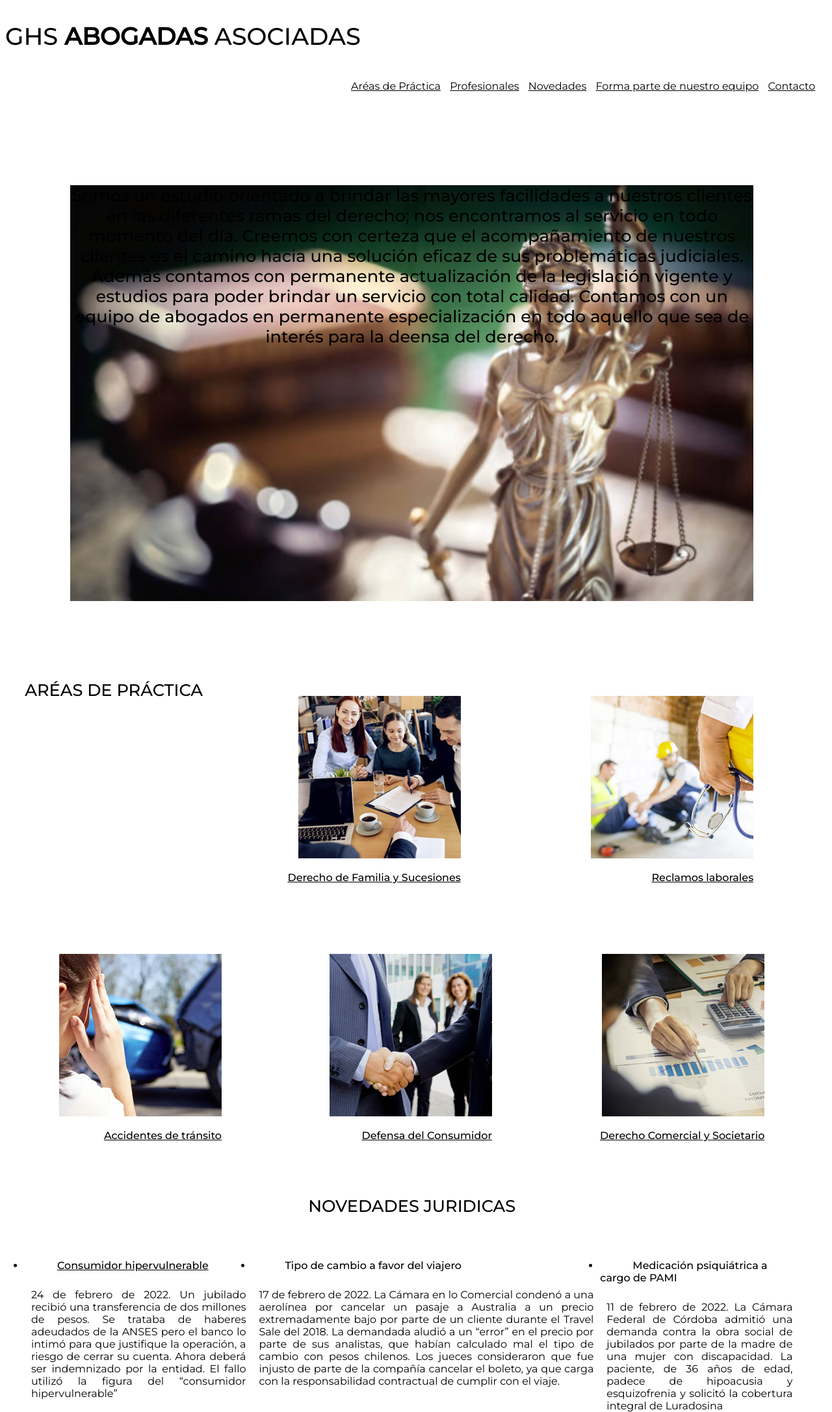
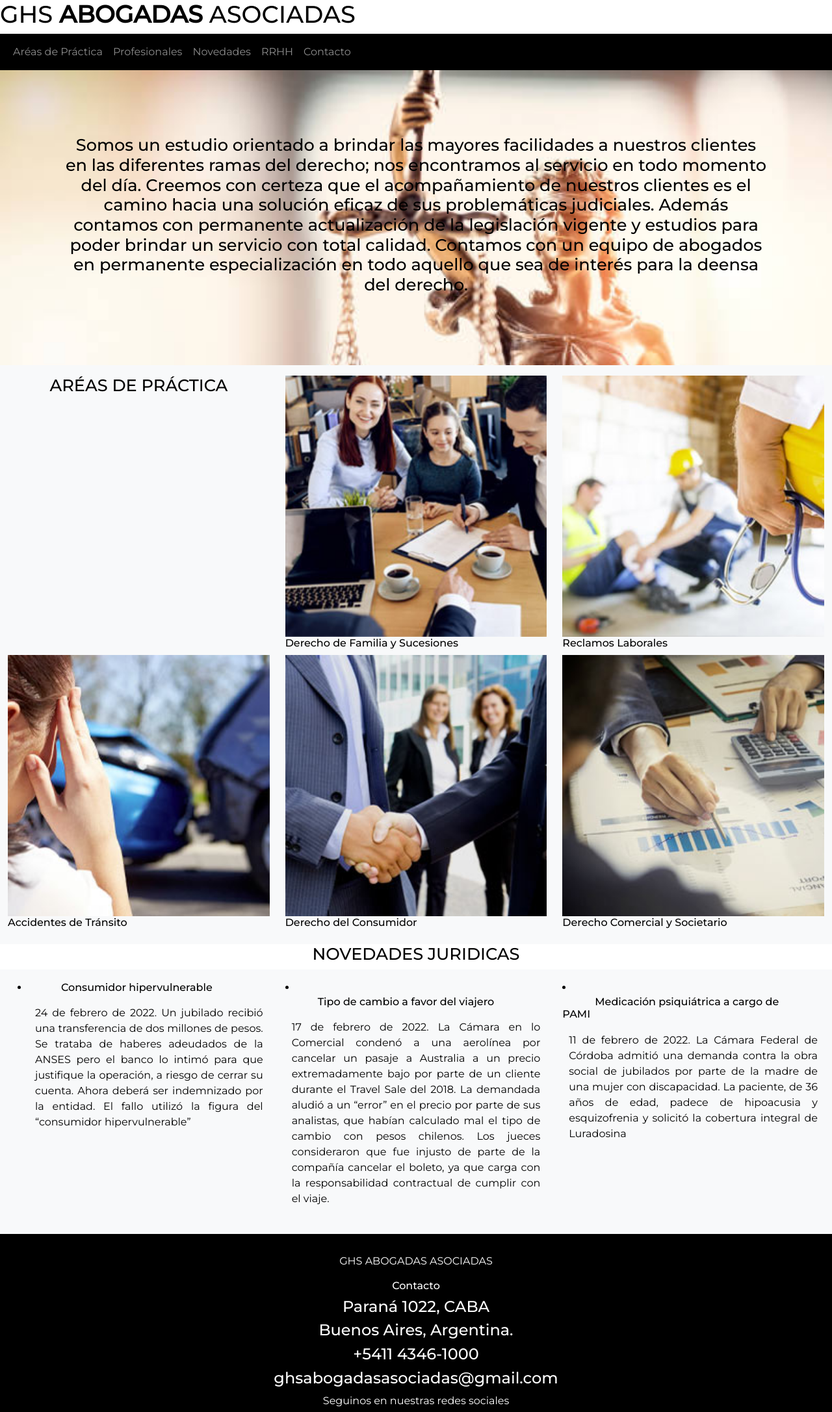
Before and after one commit to GimeSosa/estudiojuridicoSosa, a plain HTML site: page index.html in a window 1280 px wide. Shown: the top 2173 px of the page at 65% size. Drawn offline with nearby package versions, Linux system fonts and the light colour scheme.

Commit message:
aplico bootstrap

```diff
--- a/css/estilos.css
+++ b/css/estilos.css
@@ -15,27 +15,9 @@ body	{
 
 }
 
-nav ul {
-	display: inline-block;
-
-	}
-
-nav ul li{
-
-	list-style: none;
-	display: inline-block;
-	margin: 5px;
-
-
-}
-
 a{
 	color: black;
 	text-decoration: none;
-}
-
-a: hover{
-	text-decoration: overline;
 }
 
 
@@ -46,11 +28,6 @@ h1{
 }
 
 
-nav {
-
-	text-align:right;
-
-}
 
 h2{
 	font-weight: 500;
@@ -72,28 +49,20 @@ p{
 
 }
 
-section figure {
-	display: inline-block;
-	list-style: none;
-padding: 30px;
-}
-
 
 
 footer{
 	background-color: black;
 	color: white;
-	/*padding-left: 200px;
-	padding-right: 200px;*/
 	padding: 30px;
 }
 
 
 main{
-/*	background-image: url(../imagenes/mujer.jpg);
+background-image: url(../imagenes/mujer.jpg);
 	background-attachment: fixed;
 	background-repeat: no-repeat;
-	background-size: cover;*/
+	background-size: cover;
 	padding: 100px;
 	margin: auto;
 
@@ -104,14 +73,6 @@ main{
 
 footer img{
 	width: 50px;
-
-}
-
-section ul li, a{
-		text-decoration: underline;
-		display: inline-block;
-		text-align: right;
-
 
 }
 
@@ -130,8 +91,6 @@ padding: 50px;
 
 }
 
-
-/*estilo de areas de practica, familia y sucesiones, imagen de profesionales y form de contacto*/
 
 
 #areadefamilia{
@@ -158,166 +117,14 @@ iframe{
 	width:  180px;
 }
 
-/*Aplico grid*/
-
-.mainDiv {
-	width:99%;
-	display: grid;
-	grid-template-columns: 1fr;
-	grid-auto-rows: auto;
-	grid-template-areas: "header"
-	"nav"
-	"main" "section-de-practica" "section-profesionales""aside""footer" ;
-	display: flex;
-	flex-direction: column;
-
-
-}
-
-#header{
-	grid-area: header;
-}
-
-#nav{
-	grid-area: nav;
-}
-
-#main{
-	grid-area: main;
-}
-
-
-
-#section-de-practica{
-	grid-area: section-de-practica;
-}
-
-
-
-#aside{
-	grid-area: aside;
-}
-
-
-#footer{
-	grid-area: footer;
-}
-
-
-
-#section-de-practica {
-	display: flex;
-	flex-wrap: wrap;
-	flex-direction: row;
-	justify-content: space-around;
-
-}
-
-
-
-
-#aside ul {
-	display: flex;
-	flex-wrap: nowrap;
-	justify-content: center;
-	padding: 30px;
-	margin: auto;
-}
-
-
-/*.sectionProfesionales ul {
-	display: flex;
-	flex-direction: row;
-	justify-content: center;
-}
-  */
-
-/*.sectionProfesionales ul li a h3{
-	padding: 50px;
-
-}*/
-
-/*aplico grid en el htmml de "profesionales"*/
-
-.mainDivProfesionales{
-	width: 99%;
-	display: grid;
-	grid-template-columns: 1fr;
-	grid-template-rows: auto;
-	grid-template-areas: "header" "nav" "sectionDescripcionProf" "footer";
-	display: flex;
-	flex-direction: column;
-
-
- }
-
-
-
- #header{
- 	grid-area: header;
- }
-
- #nav{
- 	grid-area: nav;
- }
-
-#section{
-	grid-area: sectionDescripcionProf;
-}
-
-#footer{
-	grid-area: footer;
-}
-
-
-.abogadas{
-	display: flex;
-	flex-direction: row;
-	justify-content: space-evenly;
-}
-
-/* media queries*/
-
-/*vista mobile del index*/
-
-@media only screen and (max-width: 600px) {
-	.mainDiv{
-
-		display: grid;
-		grid-template-columns: 1fr;
-		grid-auto-rows: auto;
-		grid-template-areas: "header" "nav" "section-de-practica" "section-profesionales" "footer";
-
-
-	}
-
-	aside, main {
-		display: none;
-	}
-
-
-	#nav {
-		display: flex;
-	flex-direction: row;
-	justify-content: flex-end;
-	}
-
-	/* #sectionProfesionales  li {
-
-
-	 	text-align: center;
-	 	list-style-type: none;
-
-
-	}*/
 
 	footer{
 		text-align: center;
 	}
 
-/*vista mobile del html"profesionales" */
+/*/*vista mobile del html"profesionales" */
 
-.mainDivProfesionales{
+/*.mainDivProfesionales{
 
 		display: grid;
 		grid-template-columns: 1fr;
@@ -328,14 +135,14 @@ iframe{
 
 	}
 
-#nav {
+ .nav {
 		display: flex;
 	flex-direction: row;
 	justify-content: flex-end;
 	}
 
 
-	.abogadas{
+	/*.abogadas{
 	display: flex;
 		flex-direction: column;
 		text-align: justify;
@@ -346,11 +153,11 @@ iframe{
  	text-align: left;
  }
 
-}
+}*
 
 /*vista desktop del html "index"  y "profesionales" */
 
-@media only screen and (min-width: 1024px) {
+/*@media only screen and (min-width: 1024px) {
 	.mainDiv{
 	width:99%;
 	display: grid;
@@ -363,8 +170,8 @@ iframe{
 	flex-direction: column;
 
 	}
-
-/* #sectionProfesionales ul {
+*/
+ /*#sectionProfesionales ul {
 
 		display: flex;
 	flex-direction: column;
@@ -377,12 +184,12 @@ iframe{
 footer{
 	text-align: center;
 }
-}
 
 
-/* animation header */
 
-	#mainfondo{
+//** animation header */
+
+	/*#mainfondo{
 	height: 80vh;
 	background-image: url(../img/balanza.jpg);
 	animation-name: animateSection;
@@ -403,3 +210,20 @@ footer{
 	75%{background-image: url(../imgparaanimacion/mujer.png)}
 	100%{background-image: url(../imgparaanimacion/estatua.jpg);}
 }
+/**/
+
+
+
+.bg-black{
+	background-color: black;
+
+}
+
+#nav{
+	background-color: black;
+
+}
+
+a:link {text-decoration: none }
+a:visited {color: black; text-decoration: none }
+a:hover { color: black;  text-decoration: none }
--- a/index.html
+++ b/index.html
@@ -4,6 +4,10 @@
 <head>
 	<meta charset="UTF-8">
 	<meta name="viewport" content="width=device-width, initial-scale=1.0">
+
+	<!-- Bootstrap CSS -->
+    <link href="https://cdn.jsdelivr.net/npm/bootstrap@5.1.3/dist/css/bootstrap.min.css" rel="stylesheet" integrity="sha384-1BmE4kWBq78iYhFldvKuhfTAU6auU8tT94WrHftjDbrCEXSU1oBoqyl2QvZ6jIW3" crossorigin="anonymous">
+
 	<link rel="stylesheet" href="css/estilos.css">
 	<title>Estudio Juridico GHS Abogadas</title>
 </head>
@@ -14,87 +18,113 @@
 				<h1>GHS <strong>ABOGADAS </strong> ASOCIADAS</h1></header>
 
 		<nav id="nav" >
-			<ul>
 
-				<li><a href="#areasdepractica" >Aréas de Práctica</li></a>
-				<li><a href="htmls/profesionales.html" >Profesionales</li></a>
-				<li> <a href="#novedades" >Novedades</li></a>
-				<li><a href="#equipo" >Forma parte de nuestro equipo</li></a>
-				<li><a href="htmls/contacto.html">Contacto</li></a>
+		<!-- 	inicia nav -->
+			<nav class="navbar navbar-expand-lg navbar-dark bg-black ">
+  			<div class="container-fluid">
 
-			</ul>
-
+ 		   <button class="navbar-toggler" type="button" data-bs-toggle="collapse" data-bs-target="#navbarNavAltMarkup" aria-controls="navbarNavAltMarkup" aria-expanded="false" aria-label="Toggle navigation">
+ 		     <span class="navbar-toggler-icon"></span>
+ 			   </button>
+    		<div class="collapse navbar-collapse" id="navbarNavAltMarkup">
+   		   <div class="navbar-nav">
+        <a class="nav-link" href="#areasdepractica">Aréas de Práctica</a>
+        <a class="nav-link" href="htmls/profesionales.html">Profesionales</a>
+        <a class="nav-link" href="#novedades">Novedades</a>
+         <a class="nav-link" href="#equipo">RRHH</a>
+        <a class="nav-link" href="htmls/contacto.html">Contacto</a>
+      </div>
+    </div>
+  </div>
+</nav>
+		<!-- termina nav  -->
 		</nav>
 
 
 		<main id="main">
 			<section id= "mainfondo">
+			<div class="d-none d-sm-none d-md-block">
 			<h2>Somos un estudio orientado a brindar las mayores facilidades a nuestros clientes en las diferentes ramas del derecho; nos encontramos al servicio en todo momento del día.
 
 			Creemos con certeza que el acompañamiento de nuestros clientes es el camino hacia una solución eficaz  de sus problemáticas judiciales. Además contamos con permanente actualización de la legislación vigente y estudios para poder brindar un servicio con total calidad.
 
-			Contamos con un equipo de abogados en permanente especialización en todo aquello que sea de interés para la deensa del derecho.</h2>
+			Contamos con un equipo de abogados en permanente especialización en todo aquello que sea de interés para la deensa del derecho.</h2></div>
  		</main>
- 				</section>
 
 		<section id="section-de-practica">
 
-			<h2 id="areasdepractica">ARÉAS DE PRÁCTICA</h2>
 
-				<figure><a href="htmls/areasdepractica/familia.html"><img src="imagenes/familia.jpg" alt="familia"><figcaption><h3>Derecho de Familia y Sucesiones</h3></figcaption></a></figure>
 
-				<figure><a href="htmls/areasdepractica/laboral.html"><img src="imagenes/trabajo.jpg" alt="accidente de trabajo"><figcaption><h3>Reclamos laborales</h3></figcaption></a></figure>
+				<section class="py-3 bg-light">
+					<div class="container-fluid">
+						<div class="row">
+								<article class="col-md-6 col-lg-4">
+								<h2 id="areasdepractica">ARÉAS DE PRÁCTICA</h2></article>
+								<article class="col-md-6 col-lg-4">
+								<a href="htmls/areasdepractica/familia.html"><img src="imagenes/familia.jpg" alt="familia" class="w-100"><h3>Derecho de Familia y Sucesiones</h3></a></article>
 
-				<figure><a href="htmls/areasdepractica/accidentes.html"><img src="imagenes/transito.jpg" alt="accidente de transito"><figcaption><h3>Accidentes de tránsito</h3></figcaption></a></figure>
+								<article class="col-md-6 col-lg-4">
+								<a href="htmls/areasdepractica/laboral.html"><img src="imagenes/trabajo.jpg" alt="accidente de trabajo" class="w-100"><h3>Reclamos Laborales</h3></a></article>
 
-				<figure><a href="htmls/areasdepractica/derechoconsumidor.html"><img src="imagenes/laboral.jpg" alt="derecho del consumidor"><figcaption><h3>Defensa del Consumidor</h3></figcaption></a></figure>
+								<article class="col-md-6 col-lg-4">
+								<a href="htmls/areasdepractica/accidentes.html"><img src="imagenes/transito.jpg" alt="accidente de transito" class="w-100"><h3>Accidentes de Tránsito</h3></a></article>
 
-				<figure><a href="htmls/areasdepractica/comercial.html"><img src="imagenes/mora.jpg" alt="derecho comercial"><figcaption><h3>Derecho Comercial y Societario</h3></figcaption></a></figure>
 
+								<article class="col-md-6 col-lg-4">
+								<a href="htmls/areasdepractica/derechoconsumidor.html"><img src="imagenes/laboral.jpg" alt="derecho del consumidor" class="w-100"><h3>Derecho del Consumidor</h3></a></article>
+
+
+								<article class="col-md-6 col-lg-4">
+								<a href="htmls/areasdepractica/comercial.html"><img src="imagenes/mora.jpg" alt="derecho comercial" class="w-100"><h3>Derecho Comercial y Societario</h3></a></article>
+
+
+
+				</div>
+				</div>
+            		</section>
 
 		</section>
 
 
-					<!-- <h2 id="profesionales">Nuestro STAFF</h2> -->
-			<!-- <div id="sectionProfesionales">
-
-				<h2 id="profesionales">Nuestro STAFF</h2>
-				<ul>
-
-					<li><a href="htmls/profesionales.html"><h3 id="gaviatti">Gaviatti Carolina</h3></a></li>
-					<li><a href="htmls/profesionales.html"><h3 id="huenchumil"> Huenchumil Nadia</h3></a></li>
-					<li><a href="htmls/profesionales.html"><h3 id="sosa"> Sosa Gimena </h3></a></li>
-
-				</ul>
-
-		</div> -->
+		<aside id="aside">
+				<h2 id="novedades">NOVEDADES JURIDICAS</h2>
 
 
-		<aside id="aside">
-				<h2 id="novedades">NOVEDADES JURIDICAS</h2>
+				<section class="py-3 bg-light">
+					<div class="container-fluid">
+						<div class="row">
+								<article class="col-md-6 col-lg-4">
 
 				<ul>
 					<li>
 						<h3><a href="htmls/consumidor.html"><span class="titNovedades">Consumidor hipervulnerable</span></h3></a>
 							<p class="parrafoNovedades">24 de febrero de 2022.
 							Un jubilado recibió una transferencia de dos millones de pesos. Se trataba de haberes adeudados de la ANSES pero el banco lo intimó  para que justifique la operación, a riesgo de cerrar su cuenta. Ahora deberá ser indemnizado por la entidad. El fallo utilizó la figura del “consumidor hipervulnerable”</p>
-					</li>
+					</li></article>
+
+					<article class="col-md-6 col-lg-4">
 
 					<li>
 						<h3><span class="titNovedades">Tipo de cambio a favor del viajero</span></h3>
 						<p class="parrafoNovedades">17 de febrero de 2022.
 						La Cámara en lo Comercial condenó a una aerolínea por cancelar un pasaje a Australia a un precio extremadamente bajo por parte de un cliente durante el Travel Sale del 2018. La demandada aludió a un “error” en el precio por parte de sus analistas, que habían calculado mal el tipo de cambio con pesos chilenos. Los jueces consideraron que fue injusto de parte de la compañía cancelar el boleto, ya que carga con la responsabilidad contractual de cumplir con el viaje.</p>
-					</li>
+					</li></article>
 
+
+						<article class="col-md-6 col-lg-4">
 					<li>
 						<h3><span class="titNovedades">Medicación psiquiátrica a cargo de PAMI</span></h3>
 				   		<p class="parrafoNovedades">11 de febrero de 2022.
 						La Cámara Federal de Córdoba admitió una demanda contra la obra social de jubilados por parte de la madre de una mujer con discapacidad. La paciente, de 36 años de edad,  padece de hipoacusia y esquizofrenia y solicitó la cobertura integral de  Luradosina</p>
 					</li>
+				</article>
 
 				</ul>
 
 			</aside>
+		</section>
+	</div>
+</div>
 
 
 
```
Also changed, not shown: htmls/profesionales.html (+35 -13 lines), prueba.html (added, +22 -0 lines).
